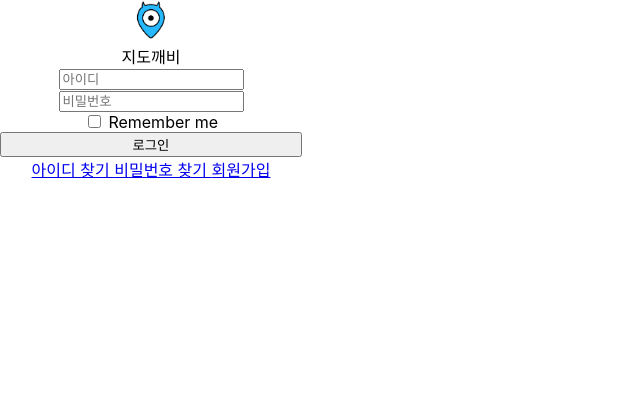
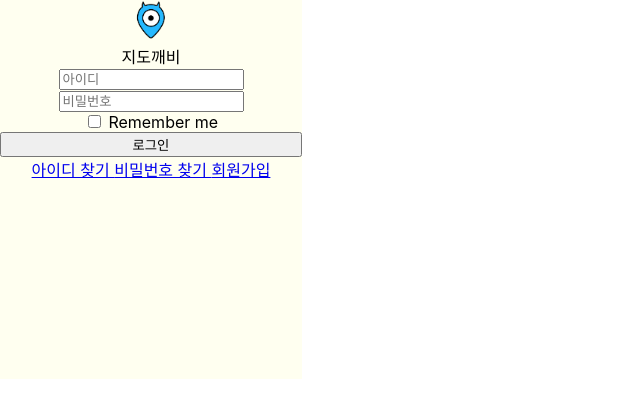
Before and after one commit to MapHackers/map-goblin-frontend, a React (Create React App) app: page /login in a window 1280 px wide. Shown: the top 418 px of the page, without its empty margins (0-640 px from the left). Built offline with nearby package versions, Linux system fonts and the light colour scheme.

Commit message:
LoginFrame background change, RegisterForm submit text change

```diff
--- a/src/components/views/LoginPage/Sections/LoginFrame.js
+++ b/src/components/views/LoginPage/Sections/LoginFrame.js
@@ -5,7 +5,7 @@ import LoginForm from './LoginForm'
 
 function LoginFrame() {
     return (
-        <div style={{width:'302px', height:'379px', left:'149px', top:'0px', background:'#FFFFFF'}}>
+        <div style={{width:'302px', height:'379px', left:'149px', top:'0px', background:'#FFFFF0'}}>
             <Logo/>
             <Title/>
             <LoginForm/>
--- a/src/components/views/RegisterPage/Sections/RegisterForm.js
+++ b/src/components/views/RegisterPage/Sections/RegisterForm.js
@@ -151,8 +151,8 @@ function RegisterForm() {
                                 </Form.Item>
                                 <Form.Item {...tailFormItemLayout}>
                                     <Button onClick={handleSubmit} type="primary" disabled={isSubmitting}>
-                                        Submit
-                </Button>
+                                        회원 가입
+                                    </Button>
                                 </Form.Item>
                             </Form>
                         </div>
```
